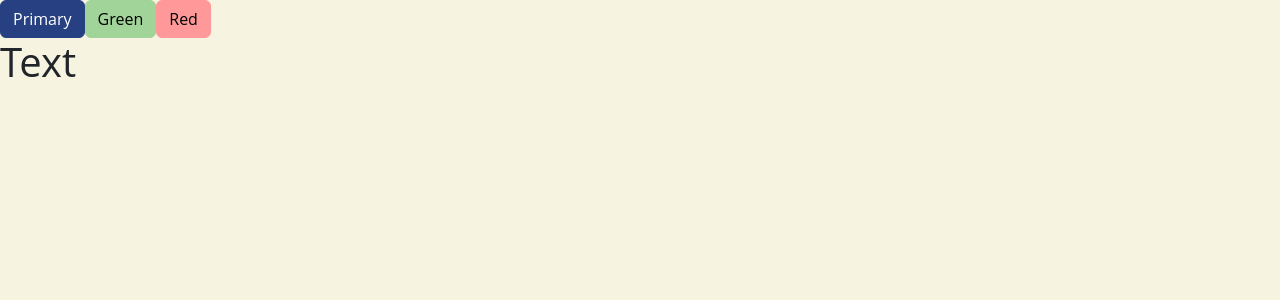
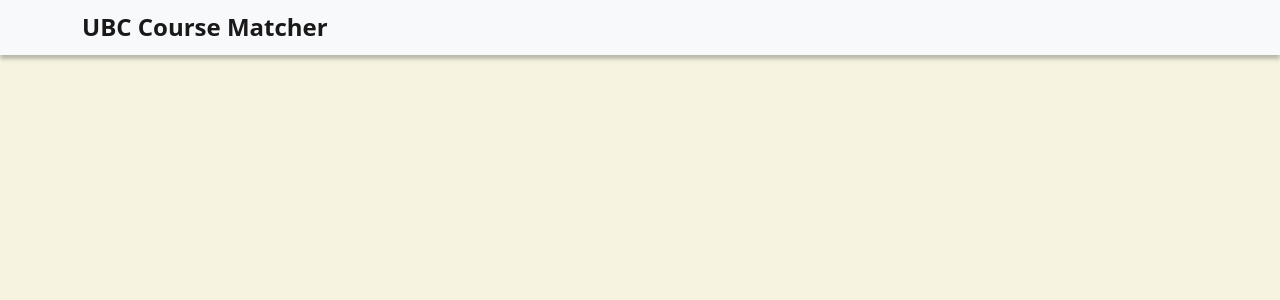
Before and after one commit to ayesha604/UBC-Course-Scheduler, a React (Vite) app in the folder frontend/: page / in a window 1280 px wide. Shown: the top 300 px of the page. Built offline with nearby package versions, Linux system fonts and the light colour scheme.

Commit message:
added navbar

```diff
--- a/frontend/src/components/Nav.jsx
+++ b/frontend/src/components/Nav.jsx
@@ -1,14 +1,19 @@
 import React from 'react'
-import Button from 'react-bootstrap/Button';
+import Navbar from 'react-bootstrap/Navbar'
+import Container from 'react-bootstrap/Container'
+import './Nav.scss'
 
 export default function Nav() {
 
     return (
-        <div>
-            <Button variant="primary">Primary</Button>
-            <Button variant="success">Green</Button>
-            <Button variant="danger">Red</Button>
-            <h1>Text</h1>
-        </div>
+        <Navbar bg="light">
+            <Container>
+                <Navbar.Brand as="div">
+                    <h1 class="logo">
+                        UBC Course Matcher
+                    </h1>
+                </Navbar.Brand>
+            </Container>
+        </Navbar>
     )
 }
--- /dev/null
+++ b/frontend/src/components/Nav.scss
@@ -0,0 +1,9 @@
+.navbar {
+    box-shadow: 0px 4px 4px rgba(0, 0, 0, 0.25);
+}
+.logo {
+    color: "#071025";
+    font-weight: bold;
+    font-size: x-large;
+    margin-bottom: 0;
+}
```
